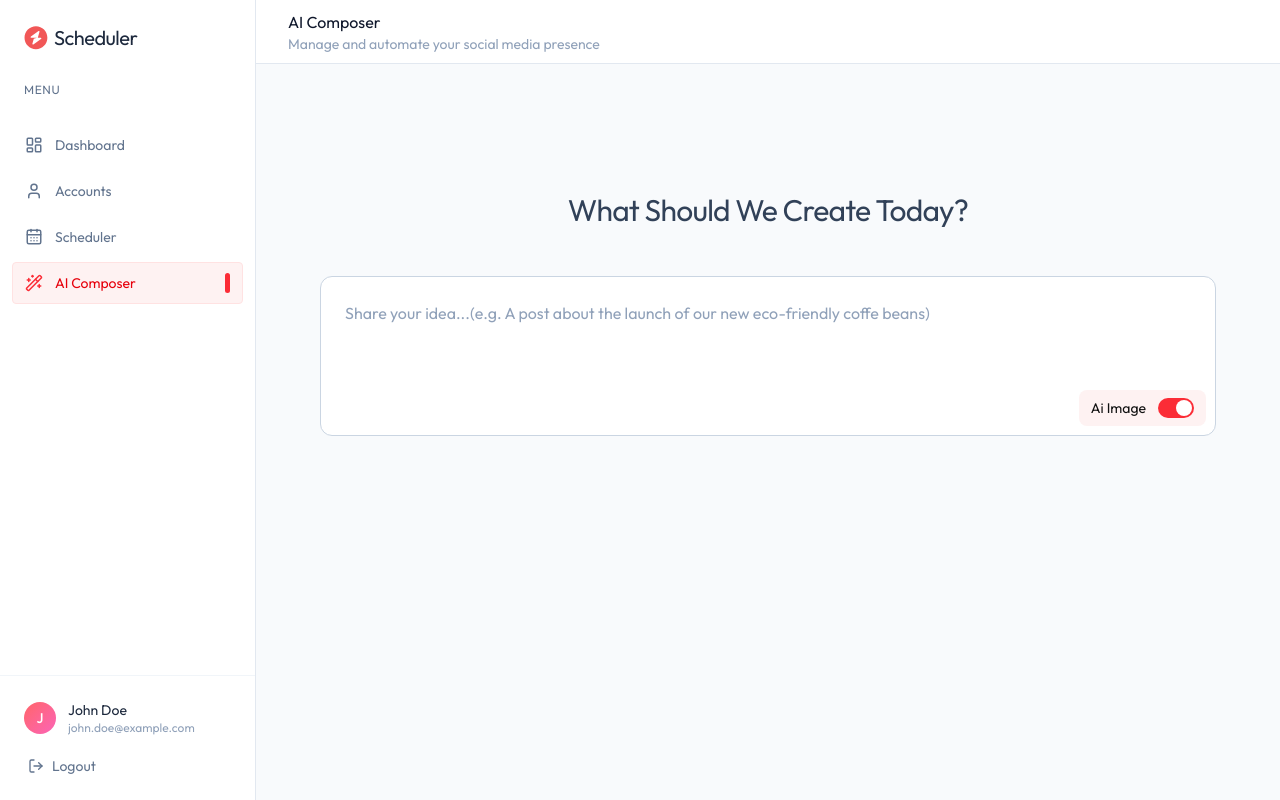
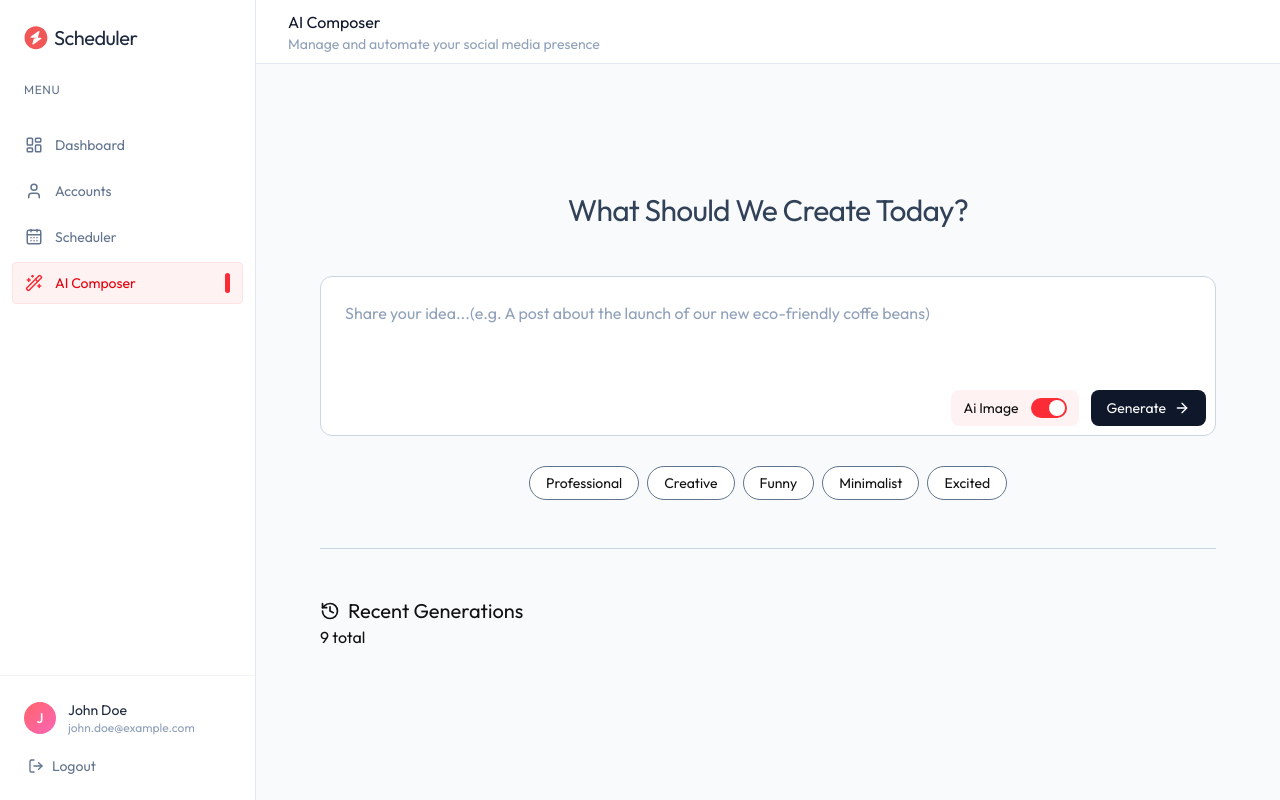
Before and after one commit to Hiten372/social-seheduler, a React (Vite) app in the folder client/: page /ai-composer in a window 1280 px wide. Built offline with nearby package versions, Linux system fonts and the light colour scheme.

Commit message:
some work

```diff
--- a/client/src/pages/AiComposer.tsx
+++ b/client/src/pages/AiComposer.tsx
@@ -1,5 +1,6 @@
 import { useEffect, useState } from "react";
 import { dummyGenerationData } from "../assets/assets";
+import { ArrowRightIcon, HistoryIcon, Loader2Icon } from "lucide-react";
 
 const AiComposer = () => {
   const [prompt, setPrompt] = useState<string>("");
@@ -17,6 +18,13 @@ const AiComposer = () => {
   useEffect(() => {
     fetchGeneration();
   }, []);
+
+  const handleGenerate = async () => {
+    setLoading(true);
+    setTimeout(() => {
+      setLoading(false);
+    }, 2000);
+  };
 
   const tones = ["Professional", "Creative", "Funny", "Minimalist", "Excited"];
 
@@ -38,7 +46,7 @@ const AiComposer = () => {
           />
           <div className="absolute bottom-4 right-2.5 flex items-center gap-3 text-sm">
             <button
-              onClick={() =>  setGenerateImage(!generateImage)}
+              onClick={() => setGenerateImage(!generateImage)}
               className="flex items-center gap-3 bg-red-50 py-2 px-3 rounded-lg"
             >
               <span>Ai Image</span>
@@ -50,11 +58,48 @@ const AiComposer = () => {
                 />
               </div>
             </button>
+            <button
+              onClick={handleGenerate}
+              disabled={loading}
+              className="bg-slate-900 hover:bg-slate-800 text-white flex items-center gap-2 px-4 py-2 rounded-lg"
+            >
+              {loading ? (
+                <>
+                  <Loader2Icon className="size-4 animate-spin" />
+                  <span>Generating...</span>
+                </>
+              ) : (
+                <>
+                  Generate
+                  <ArrowRightIcon className="size-4" />
+                </>
+              )}
+            </button>
           </div>
+        </div>
+        <div className="flex flex-wrap justify-center gap-2">
+          {tones.map((items) => (
+            <button
+              key={items}
+              onClick={() => setTone(items)}
+              className={`px-4 py-1.5 rounded-full text-sm transsition-all border ${tone === items ? "bg-red-500 text-white border-red-500" : "bg-white border-slate-500 hover:border-slate-300"}`}
+            >
+              {items}
+            </button>
+          ))}
         </div>
       </div>
 
       {/* Ai Generated Poats*/}
+      <div className="space-y-6 pt-12 border-t border-slate-300">
+        <div>
+          <div className="flex items-center gap-2">
+            <HistoryIcon className="size-5" />
+            <h2 className="text-xl">Recent Generations</h2>
+          </div>
+          <span>{generations.length} total</span>
+        </div>
+      </div>
       {/* Scheduler Modal*/}
     </div>
   );
```
